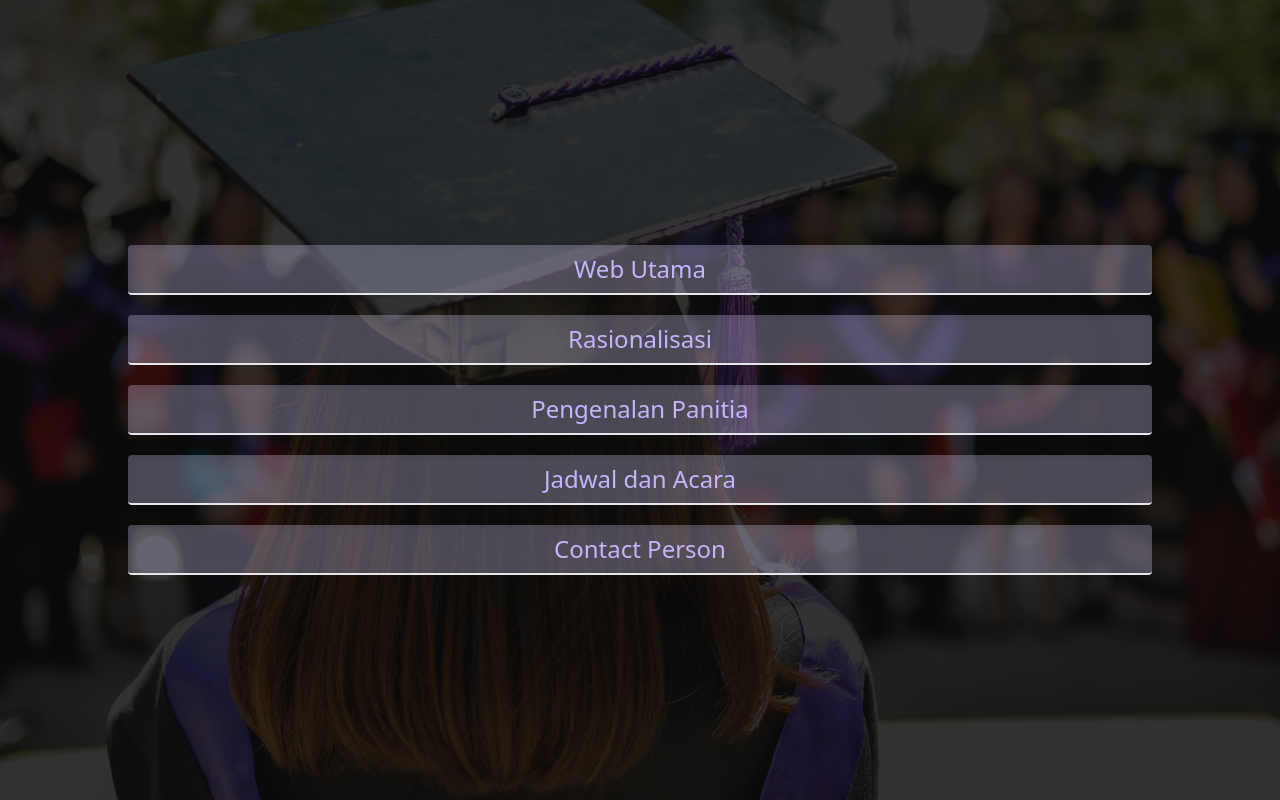
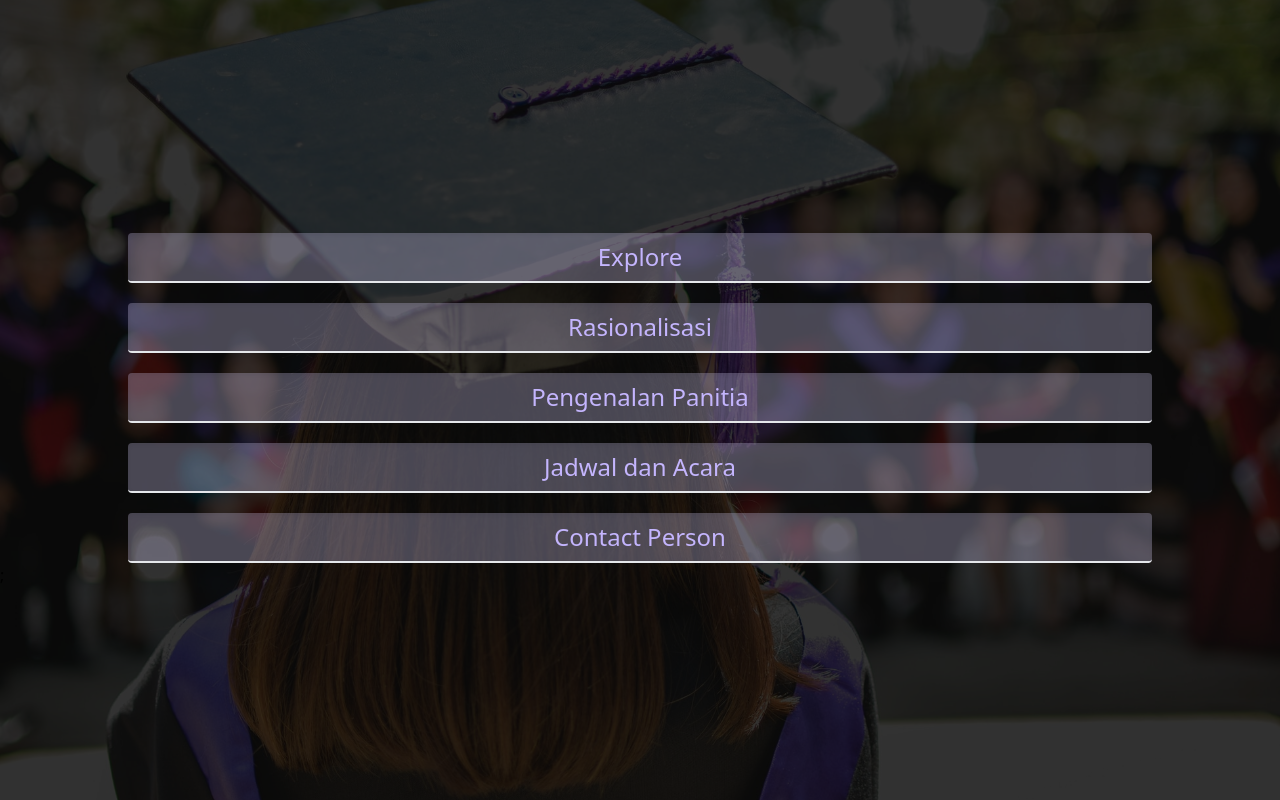
Before and after one commit to adityacaturputra/your-school-univday, a Next.js app: page / in a window 1280 px wide. Built offline with nearby package versions, Linux system fonts and the light colour scheme.

Commit message:
get rid unnecessary code and make ckeditor result from api styling work correctly

```diff
--- a/pages/_app.tsx
+++ b/pages/_app.tsx
@@ -2,6 +2,16 @@ import '../styles/globals.css';
 import type { AppProps } from 'next/app';
 
 function MyApp({ Component, pageProps }: AppProps) {
-  return <Component {...pageProps} />;
+
+  return (
+    <div className="h-screen bg-hero bg-center bg-cover">
+      <div className={'h-screen bg-opacity-80 bg-black flex flex-col justify-center'}>
+        <Component {...pageProps} />;
+      </div>
+    </div>
+  );
+
+
+
 }
 export default MyApp;
--- a/pages/explore.tsx
+++ b/pages/explore.tsx
@@ -59,32 +59,22 @@ const Explore: NextPage<Props> = (props) => {
         <title>Univday | Explore</title>
       </Head>
       {
-        university &&
+        university ?
+          <>
             <Logos data={university} currentIndex={DetailUniversityIndex} onClick={handleDetailUniversityIndex} />
-      }
-      <div className="min-h-screen bg-hero bg-center bg-cover">
             <Fade>
-          {
-            university ?
-              <Fade>
-                <div className="h-screen md:bg-gradient-to-b bg-gradient-to-t from-black via-transparent to-transparent flex md:flex-col flex-col-reverse">
               <Fade when={fadeAnimation}>
                 <Contents data={university} currentIndex={DetailUniversityIndex} />
               </Fade>
+            </Fade>
             <Heading animation={fadeAnimation} title={university[DetailUniversityIndex].name} />
-                </div>
-              </Fade>
+          </>
           :
           errorMessage ?
-                <div>
-                  <Heading animation={fadeAnimation} title={'Gagal mendapatkan data'} />
-                  <Heading animation={fadeAnimation} title={errorMessage} />
-                </div>
+            <Heading animation={fadeAnimation} title={'Gagal mendapatkan data: ' + errorMessage} />
             :
             <Heading animation={fadeAnimation} title={'Sedang me-load data'} />
       }
-        </Fade>
-      </div>
     </>
   );
 };
--- a/pages/index.tsx
+++ b/pages/index.tsx
@@ -1,25 +1,44 @@
 import type { NextPage } from 'next';
 import Head from 'next/head';
 import { useRouter } from 'next/dist/client/router';
-import { useState } from 'react';
 import Button from '../src/components/atoms/Button';
 import Fade from 'react-reveal/Fade';
-import { BallBeat } from 'react-pure-loaders';
 
 const Home: NextPage = () => {
-  const [QtaClicked, setQtaClicked] = useState(false);
-  const [AnotherWebClick, setAnotherWebClick] = useState(false);
+  const links = [
+    {
+      name: 'Explore',
+      href: '/start',
+      isExternal: false,
+    },
+    {
+      name: 'Rasionalisasi',
+      href: 'https://upsnm-smansaka.web.app/',
+      isExternal: true,
+    },
+    {
+      name: 'Pengenalan Panitia',
+      href: '/intro',
+      isExternal: false,
+    },
+    {
+      name: 'Jadwal dan Acara',
+      href: '/schedule',
+      isExternal: false,
+    },
+    {
+      name: 'Contact Person',
+      href: '/contact',
+      isExternal: false,
+    },
+
+  ];
   const router = useRouter();
-  const handleButtonClicked = (url : string, isSoft = true) => {
-    setQtaClicked(true);
-    if (isSoft){
-      setTimeout(
-        () => {
-          router.push(`${url}`);
-        }, 400);
+  const handleButtonClicked = (url : string, isEksternal = false) => () => {
+    if (!isEksternal){
+      router.push(`${url}`);
     }
     else {
-      setAnotherWebClick(true);
       window.location.assign(url);
     }
 
@@ -28,24 +47,15 @@ const Home: NextPage = () => {
   return (
     <>
       <Head>
-        <title>Univday | Tree</title>
+        <title>Univday | Menu</title>
       </Head>
-      <div className="h-screen bg-hero bg-center bg-cover">
-        <div className={`h-screen ${AnotherWebClick ? 'bg-opacity-100 bg-white' : 'bg-opacity-80 bg-black'} flex flex-col justify-center`}>
-          <Fade bottom when={!QtaClicked}>
-            <Button title="Web Utama" className="text-center flex justify-center mt-5 mx-[10vw]" onClick={() => handleButtonClicked('/start')} />
-            <Button title="Rasionalisasi" className="text-center flex justify-center mt-5 mx-[10vw]" onClick={() => handleButtonClicked('https://upsnm-smansaka.web.app/', false)} />
-            <Button title="Pengenalan Panitia" className="text-center flex justify-center mt-5 mx-[10vw]" onClick={() => handleButtonClicked('/intro')} />
-            <Button title="Jadwal dan Acara" className="text-center flex justify-center mt-5 mx-[10vw]" onClick={() => handleButtonClicked('/schedule')} />
-            <Button title="Contact Person" className="text-center flex justify-center mt-5 mx-[10vw]" onClick={() => handleButtonClicked('/contact')} />
+      {
+        links.map((link, index) => (
+          <Fade bottom key={link.href} delay={index*200}>
+            <Button title={link.name} className="text-center flex justify-center mt-5 mx-[10vw]" onClick={handleButtonClicked(link.href, link.isExternal)} />
           </Fade>
-          <Fade bottom when={QtaClicked}>
-            <div className="text-center">
-              <BallBeat color={`${AnotherWebClick ? 'black' : 'white'}`} loading/>
-            </div>
-          </Fade>
-        </div>
-      </div>
+        ))
+      }
     </>
   );
 };
--- a/pages/start.tsx
+++ b/pages/start.tsx
@@ -8,11 +8,9 @@ import Fade from 'react-reveal/Fade';
 
 
 const Start: NextPage = () => {
-  const [QtaClicked, setQtaClicked] = useState(false);
   const router = useRouter();
   const handleButtonClicked = () => {
-    setQtaClicked(true);
-    setTimeout(() => router.push('/explore'), 400);
+    router.push('/explore');
   };
 
   return (
@@ -20,22 +18,13 @@ const Start: NextPage = () => {
       <Head>
         <title>Univday | Index</title>
       </Head>
-      <div className="h-screen bg-hero bg-center bg-cover">
-        <div className={`h-screen ${!QtaClicked && 'bg-opacity-80 bg-black'} flex flex-col justify-center transition duration-500`}>
-          <Fade bottom when={!QtaClicked}>
-            <p className="text-center text-white text-4xl pb-10">Selamat Datang di <span className="text-purple-400">your-school-univday</span></p>
-            <p className="text-white text-xl lg:px-48 md:px-20 px-5">
+      <Fade>
+        <p className="text-center text-white text-4xl pb-10">Selamat Datang di <span className="text-purple-400">your-school-univday</span></p>
+        <p className="text-white text-xl lg:px-48 md:px-20 px-5">
             Kami para alumni sangat peduli dengan masa depan adik adik kami, maka dengan itu kami membuat web ini sebagai sarana untuk berbagi kepada adek adek kami mengenai pengalaman kami yang sudah terjun di kampus. Semoga dengan dibuatnya web ini harapan besarnya adalah adik adik tidak kebingungan lagi akan memilih universitas mana dan akan mempertimbangkan hal tersebut secara baik baik.
-            </p>
-            <Button title="Explore your University now" className="text-center mt-10 mx-10 flex justify-center" onClick={ () => handleButtonClicked()} />
-          </Fade>
-          <Fade bottom when={QtaClicked}>
-            <div className="text-center">
-              <BallBeat loading/>
-            </div>
-          </Fade>
-        </div>
-      </div>
+        </p>
+        <Button title="Explore your University now" className="text-center mt-10 mx-10 flex justify-center" onClick={ () => handleButtonClicked()} />
+      </Fade>
     </>
   );
 };
--- a/src/components/molecules/Contents.tsx
+++ b/src/components/molecules/Contents.tsx
@@ -10,13 +10,13 @@ interface Props {
 const Contents : React.FC<Props> = ({data, currentIndex}) => {
 
   return (
-    <div className="h-[94vh] md:h-[96vh] relative">
-      <div className="flex flex-wrap justify-evenly scrollup max-h-[100%] overflow-y-auto overflow-x-hidden md:pt-[20vh] md:pb-0 pt-0 pb-[20vh]">
+    <div className="h-[100vh] relative">
+      <div className="flex flex-wrap justify-evenly scrollup max-h-[100%] overflow-y-auto overflow-x-hidden md:pt-[12vh] pt-10 pb-[10vh] md:pb-[5vh]">
         {
           data[currentIndex].contentId.map((konten: Content) => (
             <div key={konten._id} className="max-w-lg md:max-h-96 overflow-auto bg-white bg-opacity-90 my-4 mx-1 p-3 rounded scrollup">
               <h1 className="text-xl text-center font-bold mb-3">{konten.name}</h1>
-              <div>
+              <div className='ck-content'>
                 {HTMLReactParser(konten.jeroanKonten)}
               </div>
             </div>
--- a/src/components/molecules/Heading.tsx
+++ b/src/components/molecules/Heading.tsx
@@ -8,7 +8,7 @@ interface Props {
 const Heading : React.FC<Props> = ({title, animation}) => {
 
   return (
-    <h1 className="text-lg text-center bg-white bg-opacity-50 text-black font-semibold mx-1 md:mx-0">
+    <h1 className="text-lg text-center bg-white bg-opacity-80 text-black font-semibold min-w-full fixed top-0 md:bottom-0 md:top-auto">
       <Fade when={animation}>
         {title}
       </Fade>
--- a/src/components/molecules/Logos.tsx
+++ b/src/components/molecules/Logos.tsx
@@ -1,4 +1,3 @@
-import Images from 'next/image';
 import { University} from '../../types/UniversityTable';
 import Fade from 'react-reveal/Fade';
 
--- a/styles/globals.css
+++ b/styles/globals.css
@@ -45,3 +45,41 @@ body {
 a {
   color: blue;
 }
+
+
+.ck-content blockquote,
+.ck-content dl,
+.ck-content dd,
+.ck-content h1,
+.ck-content h2,
+.ck-content h3,
+.ck-content h4,
+.ck-content h5,
+.ck-content h6,
+.ck-content hr,
+.ck-content figure,
+.ck-content p,
+.ck-content pre {
+  margin: revert;
+}
+
+.ck-content ol,
+.ck-content ul {
+  list-style: revert;
+  margin: revert;
+  padding: revert;
+}
+
+.ck-content table {
+  border-collapse: revert;
+}
+
+.ck-content h1,
+.ck-content h2,
+.ck-content h3,
+.ck-content h4,
+.ck-content h5,
+.ck-content h6 {
+  font-size: revert;
+  font-weight: revert;
+}
```
Lines whose indentation alone changed are shown as unchanged.
